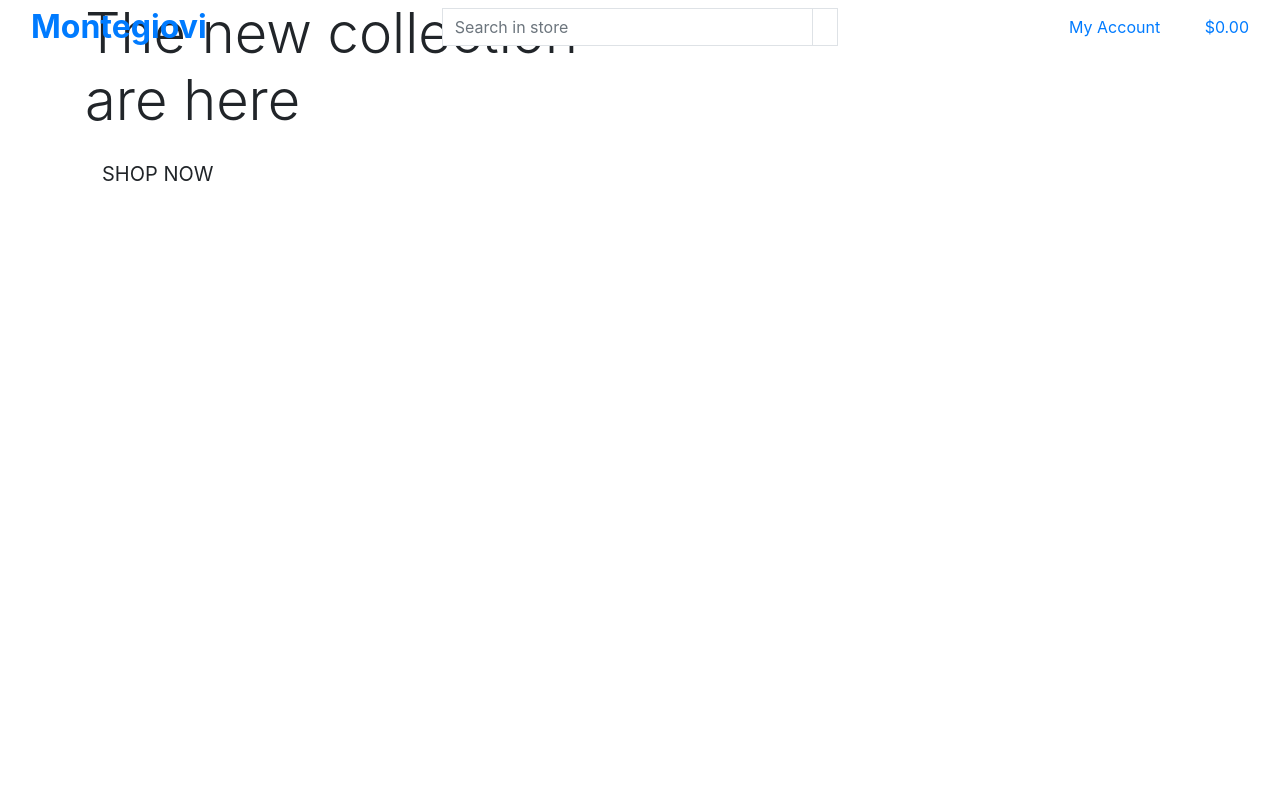
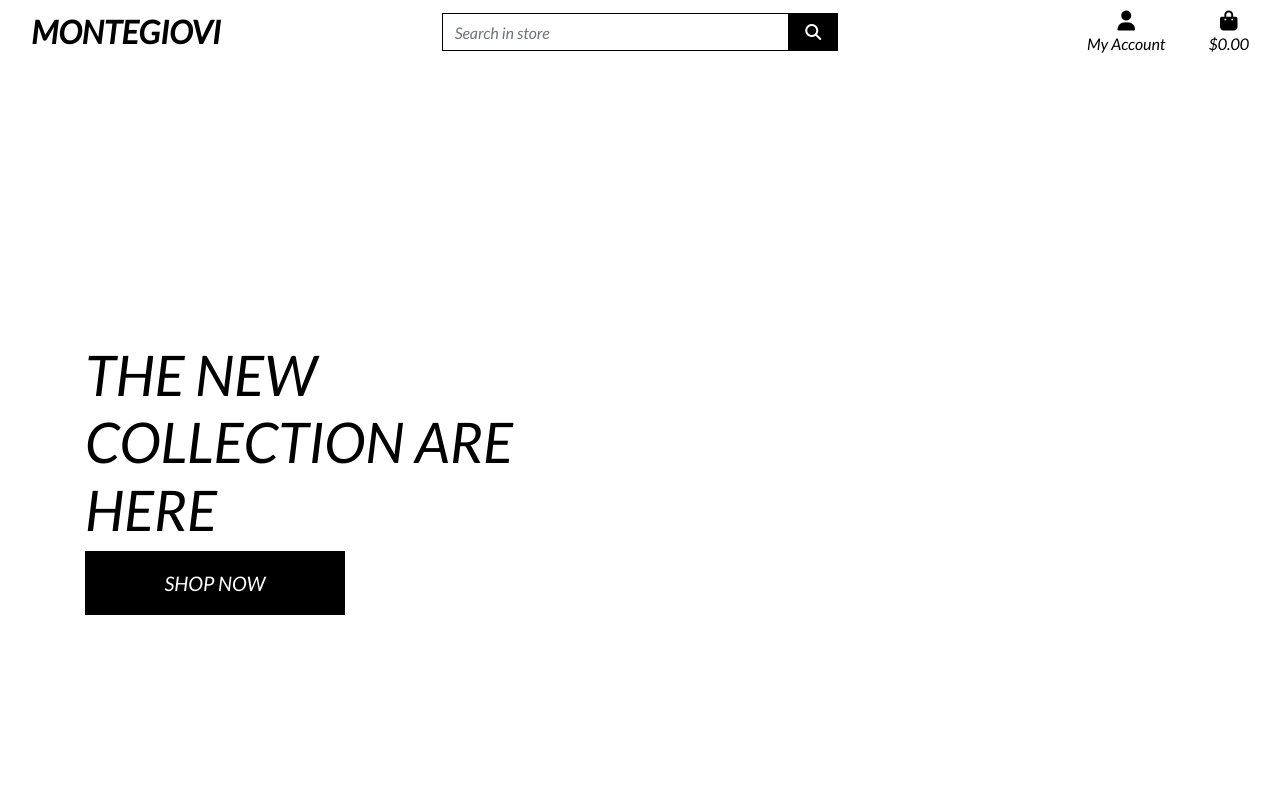
Before and after one commit to Baal89/Montegiovi_Ecommerce, a Django app: page / in a window 1280 px wide. Run offline with Django 3.2, Linux system fonts and the light colour scheme; some libraries are stand-ins or nearby versions.

Commit message:
completed home page

```diff
--- a/montegiovi_ecommerce/settings.py
+++ b/montegiovi_ecommerce/settings.py
@@ -149,3 +149,7 @@ USE_TZ = True
 # https://docs.djangoproject.com/en/3.1/howto/static-files/
 
 STATIC_URL = '/static/'
+STATICFILES_DIRS = (os.path.join(BASE_DIR, 'static'),)
+
+MEDIA_URL = '/media/'
+MEDIA_ROOT = os.path.join(BASE_DIR, 'media')
--- a/montegiovi_ecommerce/urls.py
+++ b/montegiovi_ecommerce/urls.py
@@ -15,9 +15,11 @@ Including another URLconf
 """
 from django.contrib import admin
 from django.urls import path, include
+from django.conf import settings
+from django.conf.urls.static import static
 
 urlpatterns = [
     path('admin/', admin.site.urls),
     path('accounts/', include('allauth.urls')),
     path('', include('home.urls')),
-]
+] + static(settings.MEDIA_URL, document_root=settings.MEDIA_ROOT)
--- /dev/null
+++ b/static/css/base.css
@@ -0,0 +1,81 @@
+html {
+    height: 100%;
+}
+
+body {
+    background: url('') no-repeat center center fixed;
+    background-size: cover;
+    height: calc(100vh - 164px);
+    color: #555;
+    font-family: Lato;
+}
+
+/* from Bulma */
+.icon {
+    align-items: center;
+    display: inline-flex;
+    justify-content: center;
+    height: 1.5rem;
+    width: 1.5rem;
+}
+
+.logo-font {
+    text-transform: uppercase;
+}
+
+.main-logo-link {
+    width: fit-content;
+}
+
+.shop-now-button {
+    background: black;
+    color: white;
+    min-width: 260px;
+}
+
+.btn-black {
+    background: black;
+    color: white;
+}
+
+.shop-now-button:hover,
+.shop-now-button:active,
+.shop-now-button:focus,
+.btn-black:hover,
+.btn-black:active,
+.btn-black:focus {
+    background: #222;
+    color: white;
+}
+
+.text-black {
+    color: #000 !important;
+}
+
+.border-black {
+    border: 1px solid black !important;
+}
+
+/*----------------------------------------Media Queries*/
+
+/*slightly larger containaer on xl screens */
+@media (min-width: 1200px) {
+    .continer {
+        max-width: 80%;
+    }
+}
+
+/* fixed top navbar only on medium and up */
+@media (min-width: 992px) {
+    .fixed-top-desktop-only {
+        position: fixed;
+        top: 0;
+        right: 0;
+        left: 0;
+        z-index: 1030;
+    }
+
+    .header-container {
+        padding-top: 164px;
+    }
+}
--- a/templates/base.html
+++ b/templates/base.html
@@ -14,12 +14,15 @@
 
     {% block corecss %}
     <link rel="stylesheet" href="https://stackpath.bootstrapcdn.com/bootstrap/4.5.2/css/bootstrap.min.css" integrity="sha384-JcKb8q3iqJ61gNV9KGb8thSsNjpSL0n8PARn9HuZOnIxN0hoP+VmmDGMN5t9UJ0Z" crossorigin="anonymous">
+    <link href="https://fonts.googleapis.com/css2?family=Lato:ital@1&display=swap" rel="stylesheet">
+    <link rel="stylesheet" href="{% static 'css/base.css' %}">
     {% endblock %}
 
     {% block extra_css %}
     {% endblock %}
 
     {% block corejs %}
+    <script src="https://kit.fontawesome.com/609714b29a.js" crossorigin="anonymous"></script>
     <script src="https://code.jquery.com/jquery-3.5.1.slim.min.js" integrity="sha384-DfXdz2htPH0lsSSs5nCTpuj/zy4C+OGpamoFVy38MVBnE+IbbVYUew+OrCXaRkfj" crossorigin="anonymous"></script>
     <script src="https://cdn.jsdelivr.net/npm/popper.js@1.16.1/dist/umd/popper.min.js" integrity="sha384-9/reFTGAW83EW2RDu2S0VKaIzap3H66lZH81PoYlFhbGU+6BZp6G7niu735Sk7lN" crossorigin="anonymous"></script>
     <script src="https://stackpath.bootstrapcdn.com/bootstrap/4.5.2/js/bootstrap.min.js" integrity="sha384-B4gt1jrGC7Jh4AgTPSdUtOBvfO8shuf57BaghqFfPlYxofvL8/KUEfYiJOMMV+rV" crossorigin="anonymous"></script>
@@ -65,9 +68,9 @@
                         <div class="dropdown-menu border-0" aria-labelledby="user-options">
                             {% if request.user.is_authenticated %}
                                 {% if request.user.is_superuser %}
-                                    <a href="{% url 'add_product' %}" class="dropdown-item">Product Management</a>
+                                    <a href="" class="dropdown-item">Product Management</a>
                                 {% endif %}
-                                <a href="{% url 'profile' %}" class="dropdown-item">My Profile</a>
+                                <a href="" class="dropdown-item">My Profile</a>
                                 <a href="{% url 'account_logout' %}" class="dropdown-item">Logout</a>
                             {% else %}
                                 <a href="{% url 'account_signup' %}" class="dropdown-item">Register</a>
@@ -76,7 +79,7 @@
                         </div>
                     </li>
                     <li class="list-inline-item">
-                        <a class="{% if grand_total %}text-info font-weight-bold{% else %}text-black{% endif %} nav-link" href="{% url 'view_bag' %}">
+                        <a class="{% if grand_total %}text-info font-weight-bold{% else %}text-black{% endif %} nav-link" href="">
                             <div class="text-center">
                                 <div><i class="fas fa-shopping-bag fa-lg"></i></div>
                                 <p class="my-0">
```
